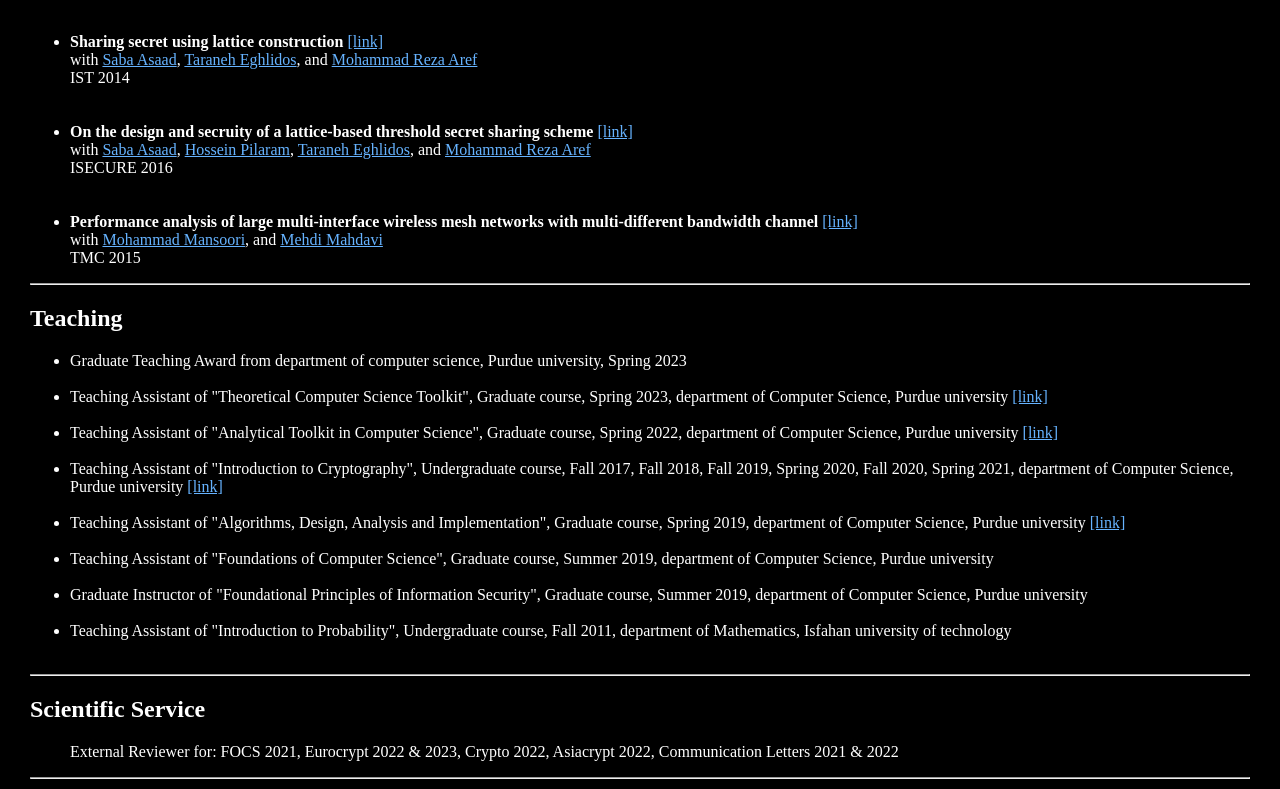
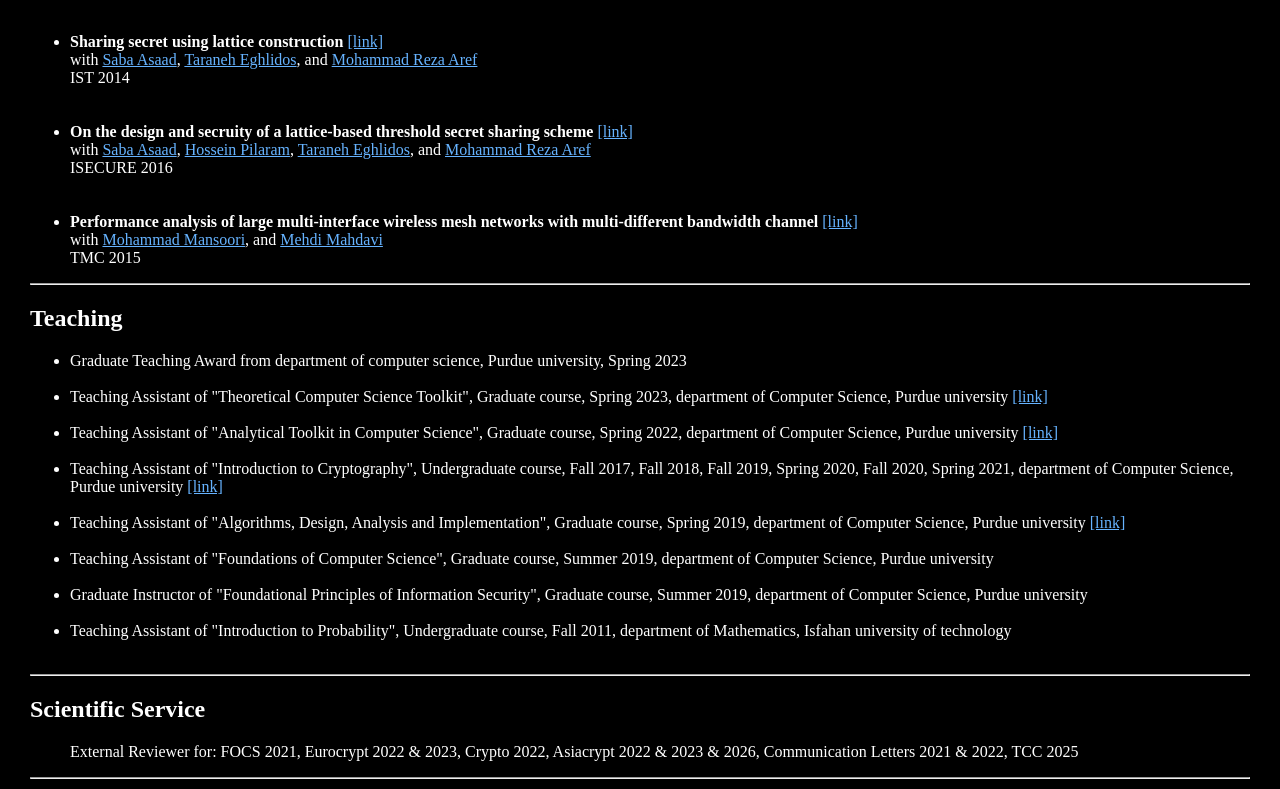
Before and after one commit to Hamidreza1402/hamidreza1402.github.io, a plain HTML site: page index.html in a window 1280 px wide. Shown: the part 2576-3365 px from the top of the page. Drawn offline with Linux system fonts and the light colour scheme.

Commit message:
Update index.html

```diff
--- a/index.html
+++ b/index.html
@@ -311,7 +311,7 @@ Recent work includes a general framework for solving linear inequalities over hi
 <p>
 <h2>Scientific Service </h2>
 <ul>
-	External Reviewer  for: FOCS 2021, Eurocrypt 2022 & 2023, Crypto 2022, Asiacrypt 2022, Communication Letters 2021 & 2022
+	External Reviewer  for: FOCS 2021, Eurocrypt 2022 & 2023, Crypto 2022, Asiacrypt 2022 & 2023 & 2026, Communication Letters 2021 & 2022, TCC 2025
 
 
 </ul>
```
